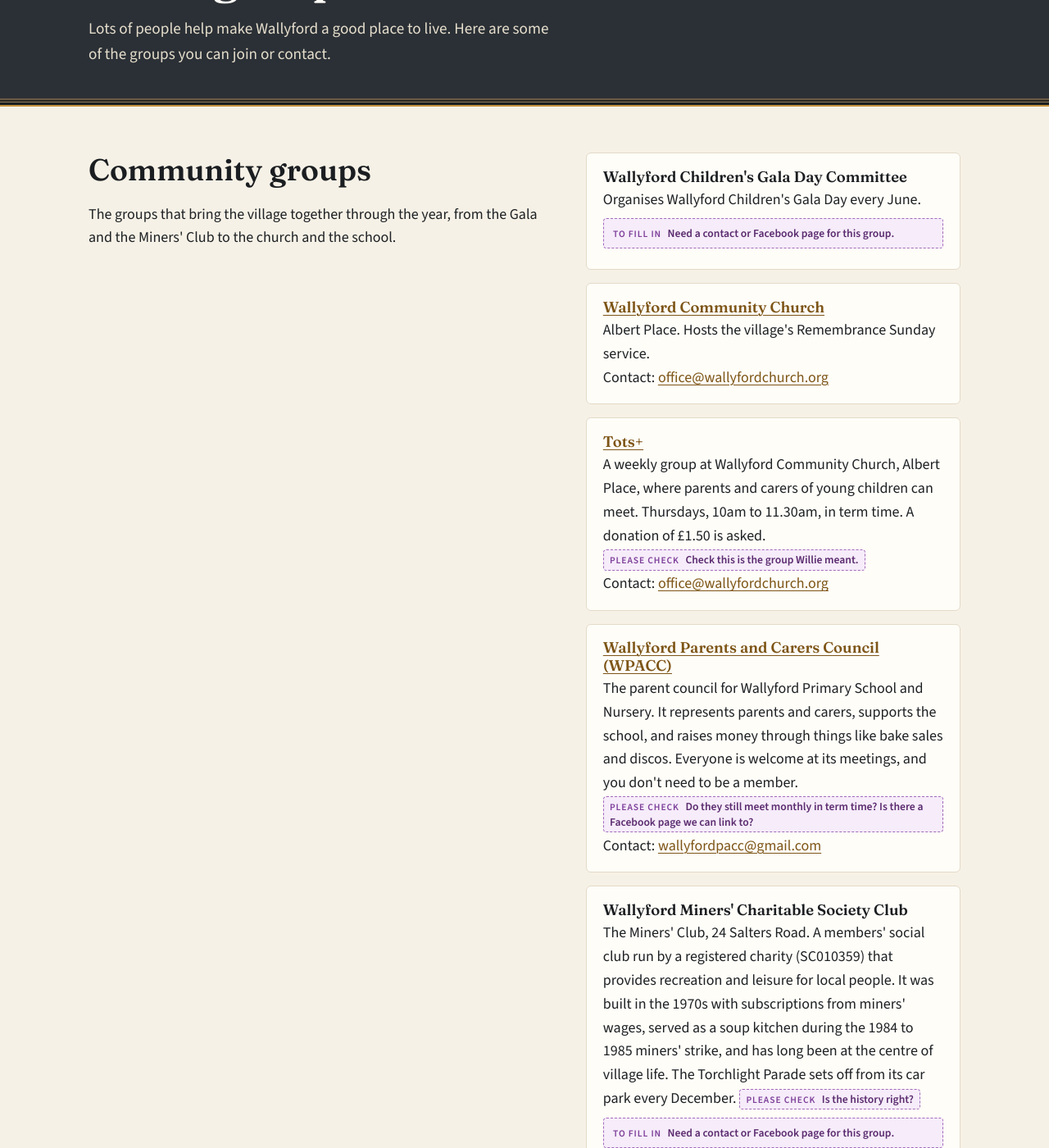
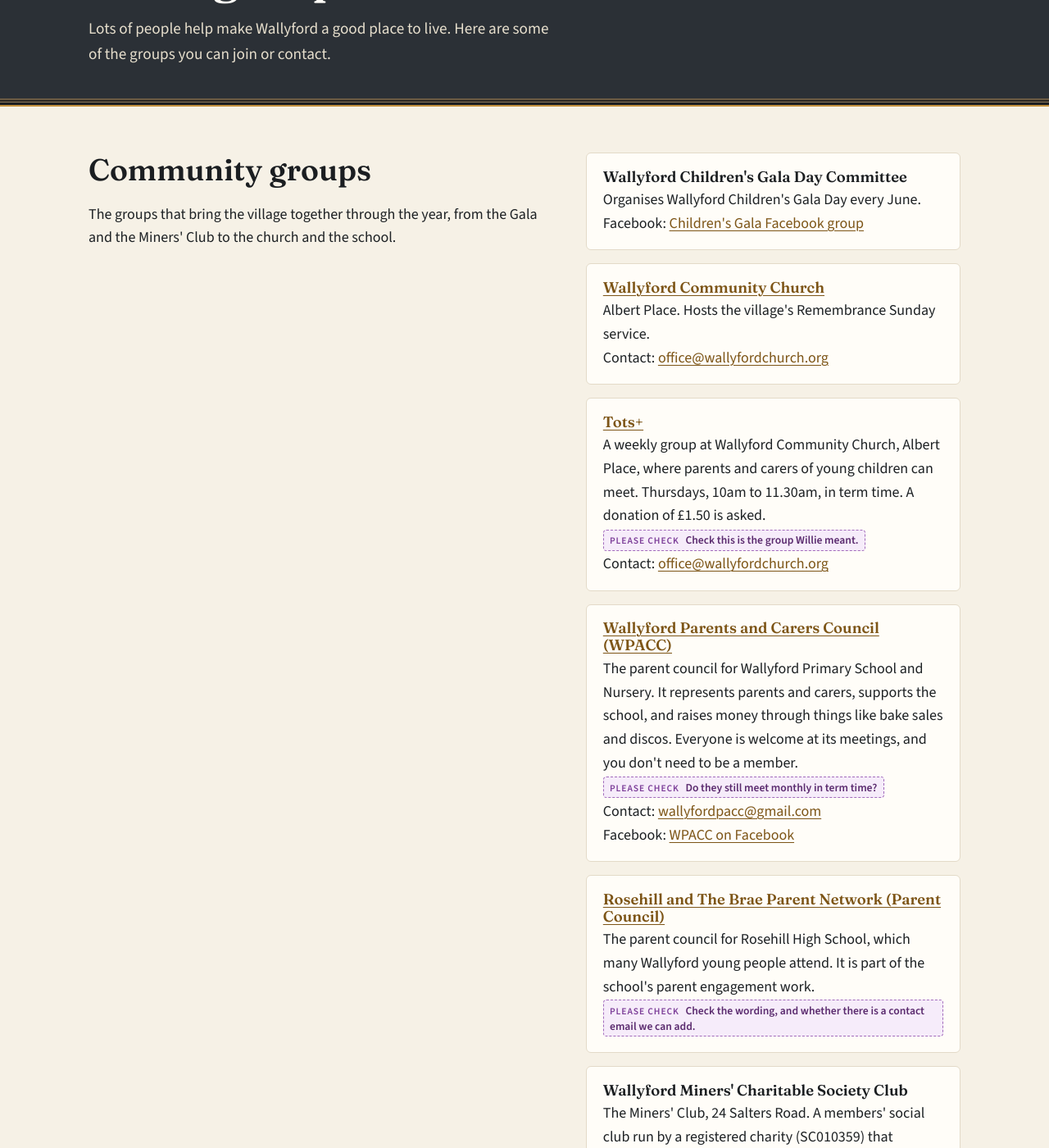
Before and after one commit to dochtie/wallyford-community-council, a Jekyll site: the page built from groups.html, in a window 1280 px wide and 1400 px high, scrolled down 204 px. Shown: the whole window at 82% size. Built offline with Jekyll 4.4.1, drawn with Linux system fonts in a browser that asks for light colours.

Commit message:
Add Facebook links for Gala and WPACC, and Rosehill parent council, to Local groups
Co-Authored-By: Claude Sonnet 5.5 <noreply@anthropic.com>
Claude-Session: https://claude.ai/code/session_01AHWgmv98gDoPYAsZMrtSb6

```diff
--- a/_data/groups.yml
+++ b/_data/groups.yml
@@ -3,7 +3,9 @@
 # about:   a line about what the group does
 # contact: how to get in touch (only publish a personal phone number or
 #          email with that person's OK)
-# link:    a web address, such as the group's website or Facebook page
+# link:    a web address, such as the group's website
+# facebook: the group's Facebook page or group (optional)
+# facebook_label: link text for the Facebook link, e.g. "Facebook group" (optional)
 # check:   a draft note asking the council to confirm something (optional)
 
 community:
@@ -11,6 +13,8 @@ community:
     about: "Organises Wallyford Children's Gala Day every June."
     contact: ""
     link: ""
+    facebook: "https://www.facebook.com/share/g/1KTXtDyMAt/"
+    facebook_label: "Children's Gala Facebook group"
 
   - name: "Wallyford Community Church"
     about: "Albert Place. Hosts the village's Remembrance Sunday service."
@@ -27,7 +31,15 @@ community:
     about: "The parent council for Wallyford Primary School and Nursery. It represents parents and carers, supports the school, and raises money through things like bake sales and discos. Everyone is welcome at its meetings, and you don't need to be a member."
     contact: "wallyfordpacc@gmail.com"
     link: "https://sites.google.com/view/wallyfordprimaryschoolpacc/home"
-    check: "Do they still meet monthly in term time? Is there a Facebook page we can link to?"
+    facebook: "https://www.facebook.com/share/1FN9UteuUz/"
+    facebook_label: "WPACC on Facebook"
+    check: "Do they still meet monthly in term time?"
+
+  - name: "Rosehill and The Brae Parent Network (Parent Council)"
+    about: "The parent council for Rosehill High School, which many Wallyford young people attend. It is part of the school's parent engagement work."
+    contact: ""
+    link: "https://sites.google.com/edubuzz.org/rosehill-high-school/parent-engagement/rosehill-and-the-brae-parent-network-parent-council"
+    check: "Check the wording, and whether there is a contact email we can add."
 
   - name: "Wallyford Miners' Charitable Society Club"
     about: "The Miners' Club, 24 Salters Road. A members' social club run by a registered charity (SC010359) that provides recreation and leisure for local people. It was built in the 1970s with subscriptions from miners' wages, served as a soup kitchen during the 1984 to 1985 miners' strike, and has long been at the centre of village life. The Torchlight Parade sets off from its car park every December."
--- a/_includes/group.html
+++ b/_includes/group.html
@@ -11,7 +11,8 @@
   {% if g.area and g.area != "" %}<p class="muted mb-0">{{ g.area }}</p>{% endif %}
   {%- assign contact_words = g.contact | split: " " | size %}
   {% if g.contact and g.contact != "" %}<p class="mb-0">Contact: {% if g.contact contains "@" and contact_words == 1 %}<a href="mailto:{{ g.contact }}">{{ g.contact }}</a>{% else %}{{ g.contact }}{% endif %}</p>{% endif %}
-  {%- unless g.placeholder or g.contact != "" or g.link != "" %}
+  {% if g.facebook and g.facebook != "" %}<p class="mb-0">Facebook: <a href="{{ g.facebook }}">{{ g.facebook_label | default: "Facebook page" }}</a></p>{% endif %}
+  {%- unless g.placeholder or g.contact != "" or g.link != "" or g.facebook != "" %}
   {% include review.html type="todo" text="Need a contact or Facebook page for this group." %}
   {%- endunless %}
 </article>
```
